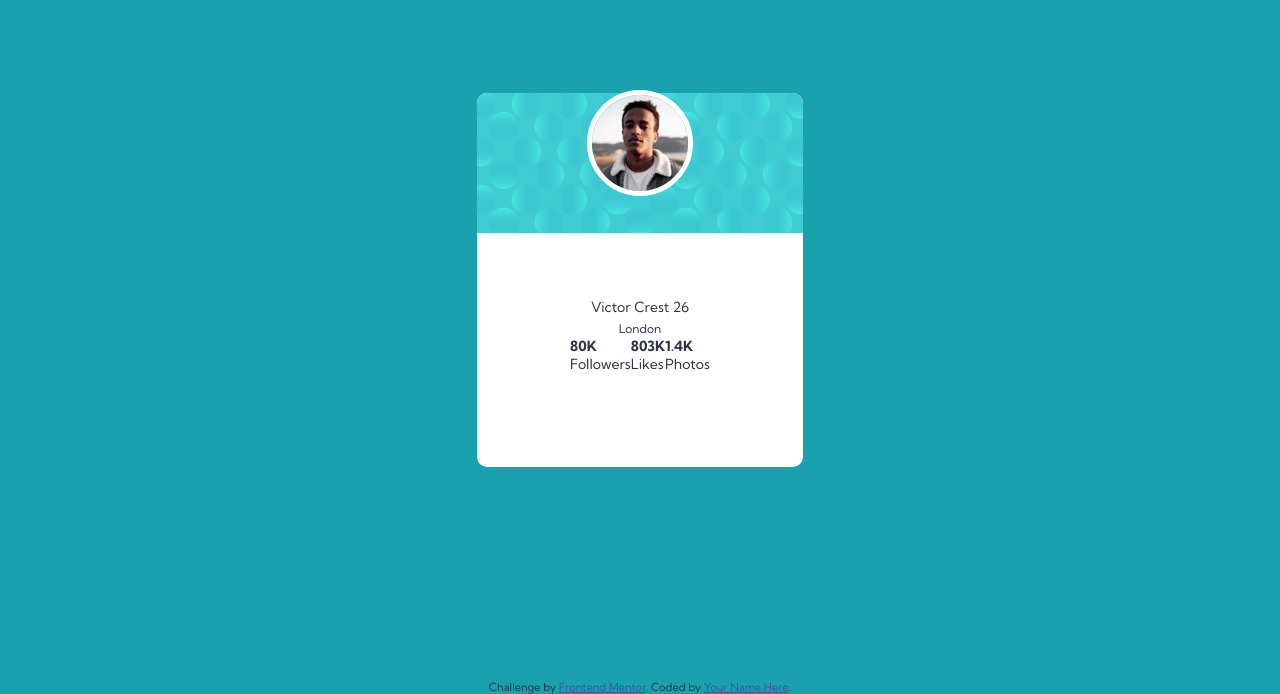
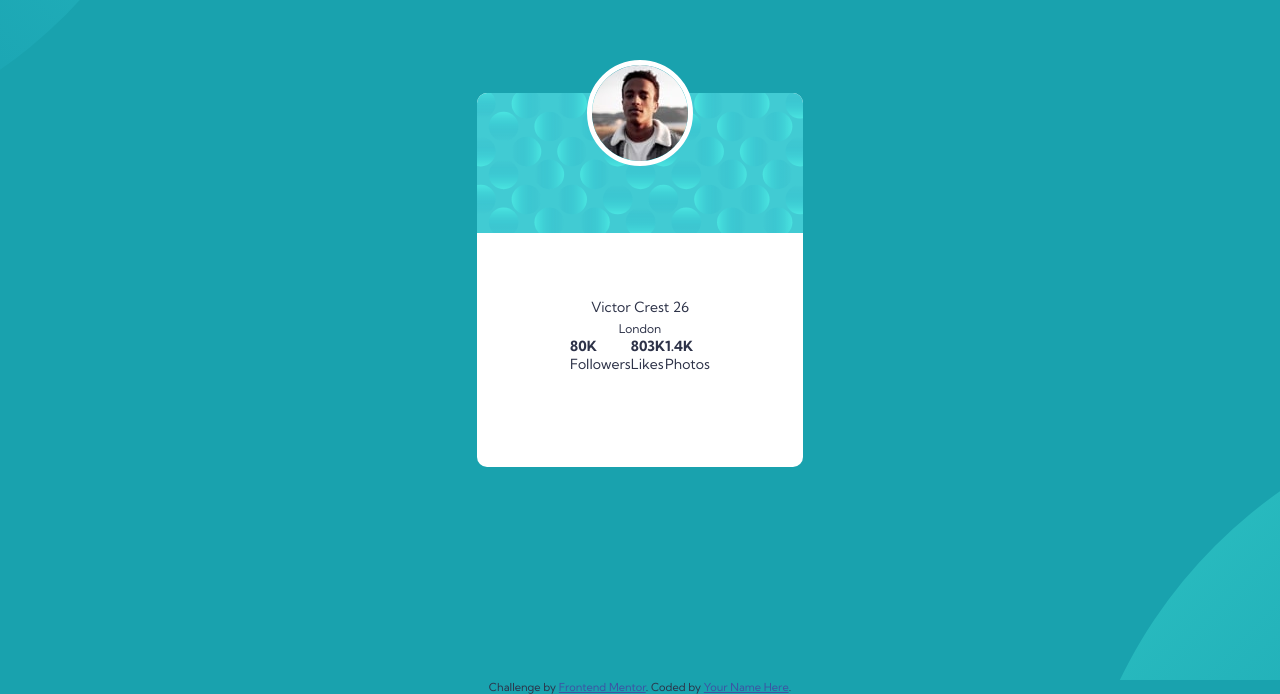
Before and after one commit to hannanel100/profile-card-component-main, a plain HTML site: page index.html in a window 1280 px wide. Shown: the part 120-814 px from the top of the page. Drawn offline with Linux system fonts and the light colour scheme.

Commit message:
some more progress with background

```diff
--- a/styles/_card.scss
+++ b/styles/_card.scss
@@ -1,5 +1,6 @@
 .card {
-  max-width: 50%;
+  // max-width: 50%;
+  z-index: 3;
   width: 326px;
   height: 374px;
   background-color: white;
@@ -14,8 +15,7 @@
     border-radius: 50%;
     border: 5px solid white;
     position: absolute;
-    position: absolute;
-    top: 210px;
+    top: 180px;
     z-index: 2;
   }
   &__info {
--- a/styles/_globals.scss
+++ b/styles/_globals.scss
@@ -45,4 +45,11 @@ body {
 .container {
   width: 100vw;
   height: 100vh;
+  position: relative;
+  z-index: 1;
+  background-image: url(../images/bg-pattern-top.svg),
+    url(../images/bg-pattern-bottom.svg);
+  background-position: top -700px left -769px,
+    /* this positions the first image */ bottom -700px right -769px; /* this positions the second image */
+  background-repeat: no-repeat; /* this applies to both images */
 }
```
Also changed, not shown: styles/style.css, 1 other file.
